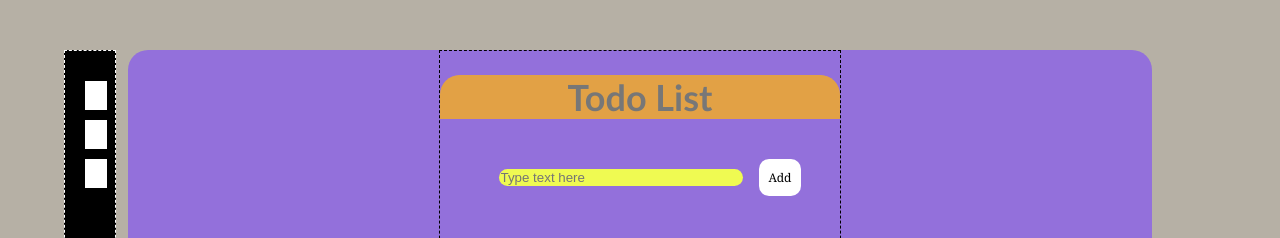
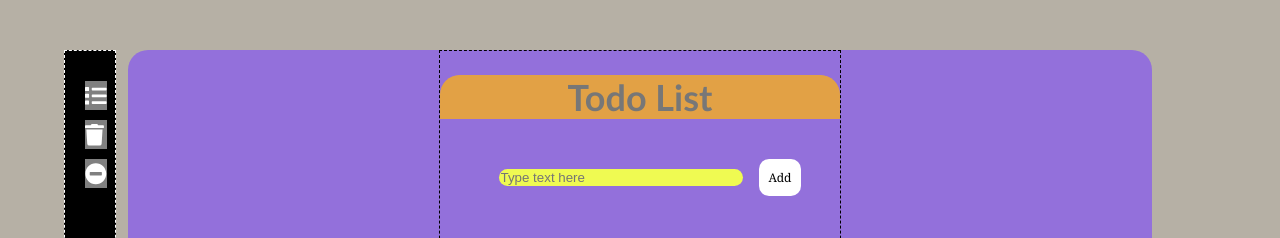
Before and after one commit to juliangarcia1/todo-list, a React (Create React App) app: page / in a window 1280 px wide. Shown: the top 238 px of the page. Built offline with nearby package versions, Linux system fonts and the light colour scheme.

Commit message:
Fixed wrong bgcolor in menu items

```diff
--- a/src/components/Menu/Menu.css
+++ b/src/components/Menu/Menu.css
@@ -39,7 +39,7 @@ a{
     float:left;
     font-size: 1.2em;
     margin: 10px 20px 0 0;
-    background-color: white;
+    background-color: grey;
 }
 
 .Menu-element a{
```
